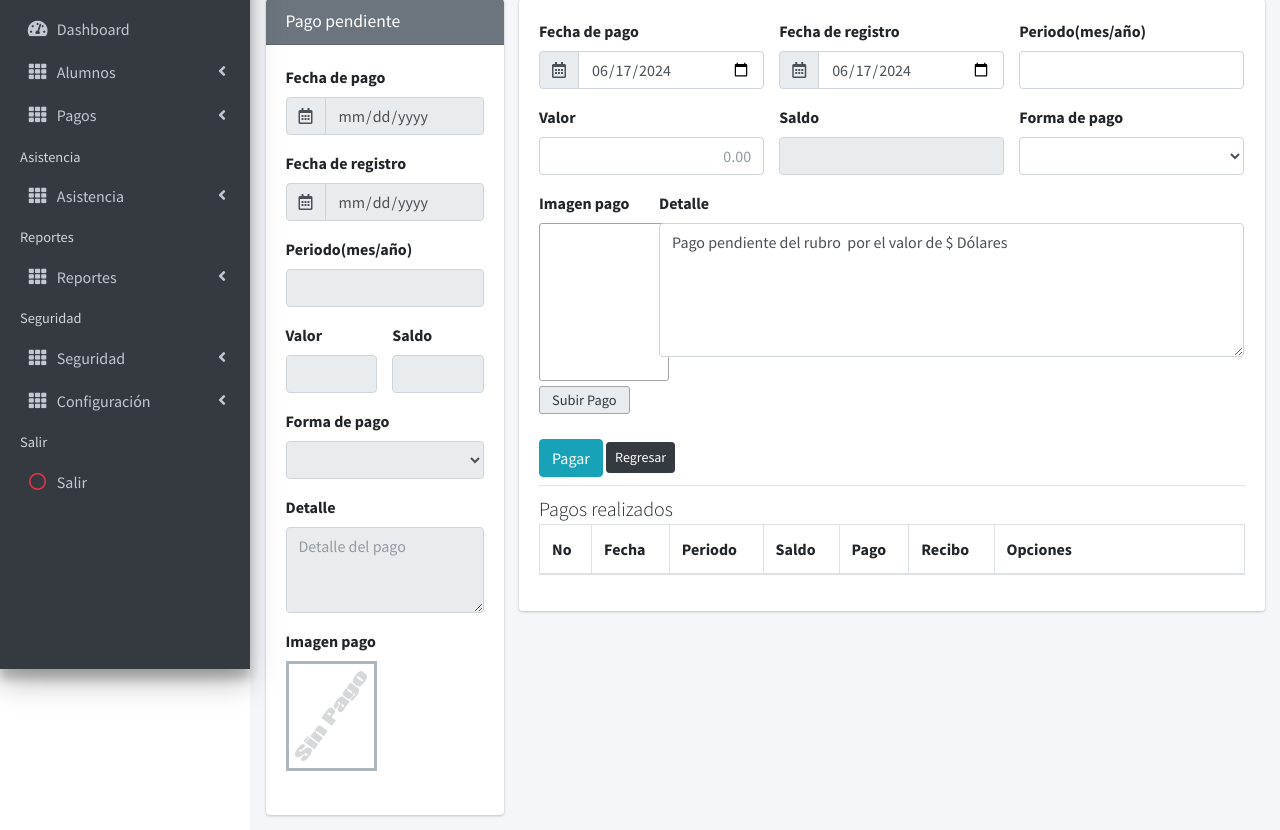
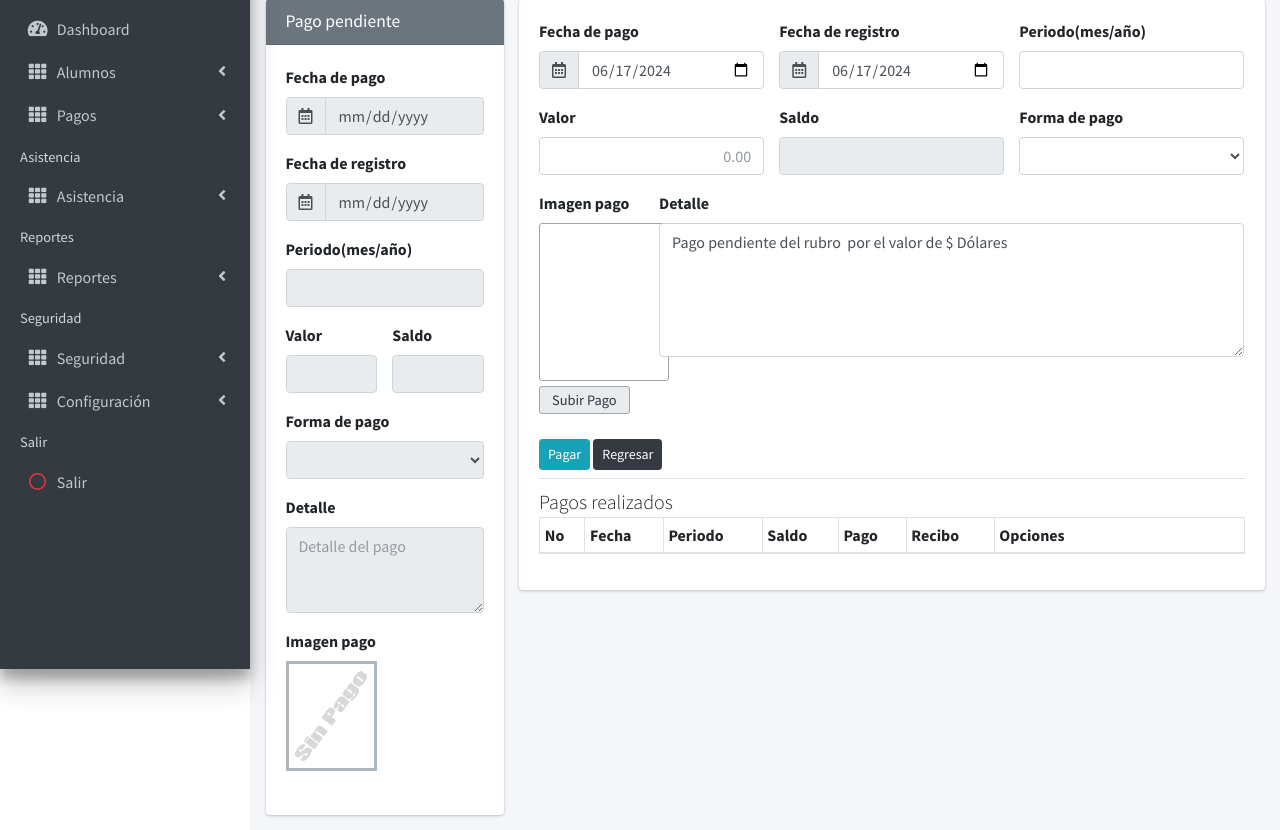
Before and after one commit to vronikm/soccereasy, a PHP site: template app/views/content/pagosPendiente-view.php in a window 1280 px wide. Shown: the part 131-961 px from the top of the page. Run offline with PHP 8.4, Linux system fonts and the light colour scheme; the template is opened without the code that fills it, so the values that code supplies are empty; a user stored in the database is signed in; some libraries are stand-ins or nearby versions.

Commit message:
Cambio de tamaño boton y celdas de la tabla

```diff
--- a/app/views/content/pagosPendiente-view.php
+++ b/app/views/content/pagosPendiente-view.php
@@ -317,7 +317,7 @@
 
 										</div>
 
-										<button type="submit" class="btn btn-info">Pagar</button>
+										<button type="submit" class="btn btn-info btn-sm">Pagar</button>
 										<?php include "./app/views/inc/btn_back.php";	?>
 									</form>
 
@@ -325,7 +325,7 @@
 										<p class="lead mb-0">Pagos realizados</p>
 									</div>
 									<div class="tab-content" id="custom-content-above-tabContent">
-										<table id="example1" class="table table-bordered table-striped">
+										<table id="example1" class="table table-bordered table-striped table-sm">
 											<thead>
 												<tr>
 													<th>No</th>
--- a/app/views/content/pagospendienteUpdate-view.php
+++ b/app/views/content/pagospendienteUpdate-view.php
@@ -271,7 +271,7 @@
 
 										</div>
 
-										<button type="submit" class="btn btn-info">Guardar</button>
+										<button type="submit" class="btn btn-info btn-sm">Guardar</button>
 										<?php include "./app/views/inc/btn_back.php";	?>
 									</form>
 									<!-- /.tab-content -->
```
